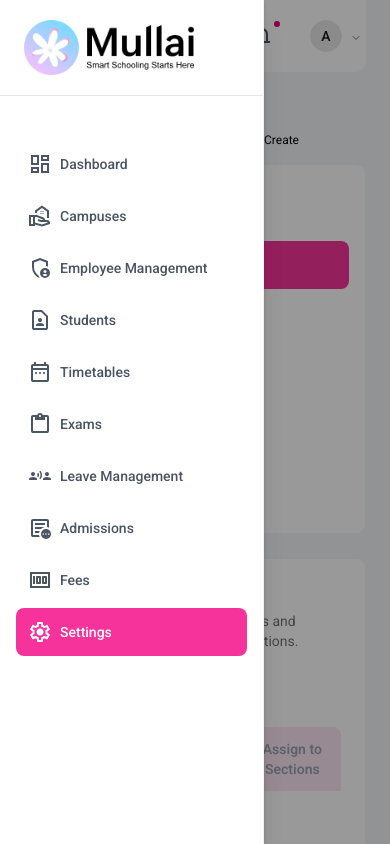
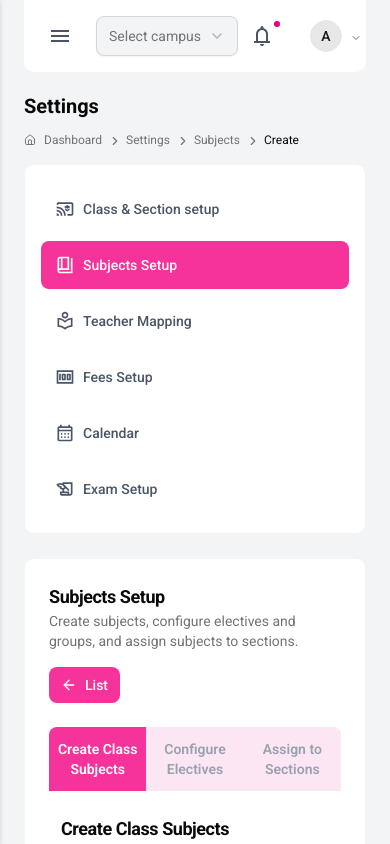
Before and after one commit to Mahizh-hub/mullai-vercel, a Next.js app: page /dashboard/settings/subjects/create in a window 390 px wide. Built offline with nearby package versions, Linux system fonts and the light colour scheme.

Commit message:
Sidebar error fixed

```diff
--- a/app/dashboard/layout.tsx
+++ b/app/dashboard/layout.tsx
@@ -26,7 +26,7 @@ function DashboardLayoutInner({
       {!collapsed && (
         <div
           onClick={toggle}
-          className="fixed inset-0 bg-black/40 z-40 lg:hidden"
+          className="fixed inset-0 bg-black/40 z-40 md:hidden"
         />
       )}
 
--- a/components/layout/Sidebar.tsx
+++ b/components/layout/Sidebar.tsx
@@ -90,15 +90,15 @@ export default function Sidebar() {
     <TooltipProvider delayDuration={0}>
       <aside
         className={cn(
-          "fixed lg:static inset-y-0 left-0 z-50",
+          "fixed md:static inset-y-0 left-0 z-50",
           "bg-white flex flex-col border-r border-gray-100",
           "transition-all duration-300 ease-in-out",
           "will-change-[width,transform]",
-          "h-full",
-          collapsed ? "lg:w-20.5 w-0" : "lg:w-66 w-66",
-          !collapsed && "max-lg:shadow-xl",
+          "h-full overflow-hidden",
+          collapsed ? "md:w-20.5 w-66" : "md:w-66 w-66",
+          !collapsed && "max-md:shadow-xl",
           // Mobile handling: translate off-screen when collapsed on mobile
-          collapsed ? "max-lg:-translate-x-full" : "max-lg:translate-x-0",
+          collapsed ? "max-md:-translate-x-full" : "max-md:translate-x-0",
           isHome ? "" : "drop-shadow-sm",
         )}
         style={{ transform: "translateZ(0)" }}
@@ -153,7 +153,7 @@ export default function Sidebar() {
               collapsed ? "h-0 opacity-0 mb-0" : "h-5 opacity-100 mb-0",
             )}
           >
-            <p className="hidden lg:block uppercase text-xs font-medium text-gray-400 px-1 whitespace-nowrap">
+            <p className="hidden md:block uppercase text-xs font-medium text-gray-400 px-1 whitespace-nowrap">
               Menus
             </p>
           </div>
--- a/components/layout/SidebarContext.tsx
+++ b/components/layout/SidebarContext.tsx
@@ -1,6 +1,6 @@
 "use client";
 
-import { createContext, useContext, useState } from "react";
+import { createContext, useContext, useState, useEffect } from "react";
 
 type SidebarContextType = {
   collapsed: boolean;
@@ -15,6 +15,23 @@ export default function SidebarProvider({
   children: React.ReactNode;
 }) {
   const [collapsed, setCollapsed] = useState(false);
+
+  // Initialize state based on screen width
+  useEffect(() => {
+    const handleResize = () => {
+      if (window.innerWidth < 1024) {
+        setCollapsed(true);
+      } else {
+        setCollapsed(false);
+      }
+    };
+
+    // Set initial state
+    handleResize();
+
+    window.addEventListener("resize", handleResize);
+    return () => window.removeEventListener("resize", handleResize);
+  }, []);
 
   return (
     <SidebarContext.Provider
--- a/components/layout/SidebarItem.tsx
+++ b/components/layout/SidebarItem.tsx
@@ -62,7 +62,10 @@ export default function SidebarItem({
         </Link>
       </TooltipTrigger>
       {collapsed && (
-        <TooltipContent className="bg-white text-gray-800" side="right">
+        <TooltipContent
+          className="bg-white text-gray-800 hidden md:block"
+          side="right"
+        >
           {label}
         </TooltipContent>
       )}
--- a/components/layout/Topbar.tsx
+++ b/components/layout/Topbar.tsx
@@ -81,7 +81,7 @@ export default function Topbar({
         </div>
 
         <div className="flex items-center gap-4">
-          <div className="hidden lg:flex text-wrap text-pink-600 border border-pink-200 bg-pink-50 text-sm rounded-md py-1 px-3 items-center gap-2.5">
+          <div className="hidden md:flex text-wrap text-pink-600 border border-pink-200 bg-pink-50 text-sm rounded-md py-1 px-3 items-center gap-2.5">
             <Calendar className="size-4" />
             {todayLabel}
           </div>
```
